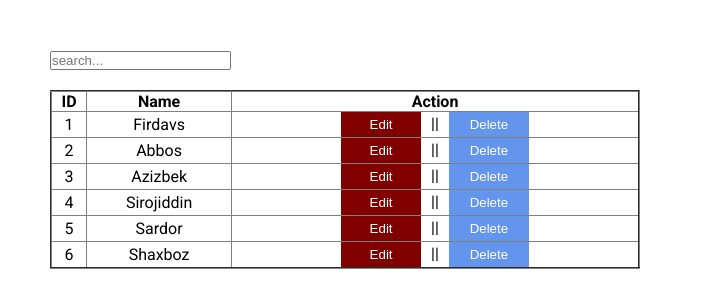
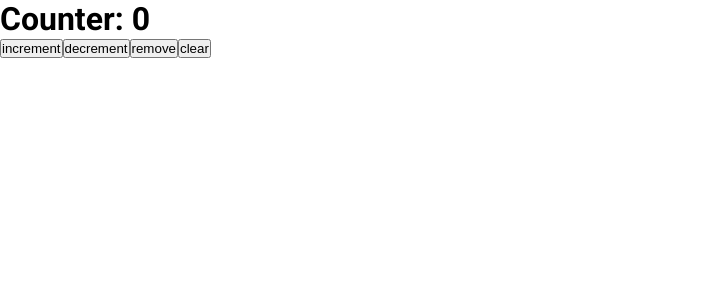
Before and after one commit to Abbos1202/reactjs, a React (Create React App) app: page / in a window 1280 px wide. Shown: the top 308 px of the page, without its empty margins (0-703 px from the left). Built offline with nearby package versions, Linux system fonts and the light colour scheme; a web font is replaced by a local one.

Commit message:
localStorage

```diff
--- a/package.json
+++ b/package.json
@@ -8,6 +8,7 @@
     "@testing-library/user-event": "^13.5.0",
     "react": "^18.2.0",
     "react-dom": "^18.2.0",
+    "react-router-dom": "^5.3.4",
     "react-scripts": "5.0.1",
     "styled-components": "^6.0.0-rc.3",
     "web-vitals": "^2.1.4"
--- a/src/App.jsx
+++ b/src/App.jsx
@@ -1,12 +1,30 @@
-import React from 'react'
-import CRUD from './CRUD/CRUD'
+import React, { useState } from "react";
 
 const App = () => {
+  const [count, setCount] = useState(Number(localStorage.getItem('count')));
+
+  const Increment = () => {
+    // localStorage.setItem('count', count + 1)
+    localStorage.setItem('count', JSON.stringify({count: count + 1}))
+    setCount(count + 1)
+  }
+
+  const Decrement = () => {
+    localStorage.setItem('count', count - 1)
+    setCount(count - 1)
+  }
+
+   console.log(JSON.parse(localStorage.getItem('count')));
+
   return (
     <div>
-      <CRUD />
+      <h1>Counter: {count} </h1>
+      <button onClick={Increment}>increment</button>
+      <button onClick={Decrement}>decrement</button>
+      <button onClick={() => localStorage.removeItem('count')}>remove</button>
+      <button onClick={() => localStorage.clear()}>clear</button>
     </div>
-  )
-}
+  );
+};
 
-export default App
+export default App;
--- a/src/CRUD/CRUD.jsx
+++ /dev/null
@@ -1,85 +0,0 @@
-import React, { useReducer, useState } from "react";
-import { reducer } from "../reducer/reducer";
-import { DELETE, SEARCH, UPDATE, GETNAME, SAVE } from "../reducer/types";
-import { Container, Table, Tbody, Button1, Button2 } from "./crudStyle";
-
-const CRUD = () => {
-  const [state, dispatch] = useReducer(reducer, {
-    data: [
-      { id: 1, name: "Firdavs" },
-      { id: 2, name: "Abbos" },
-      { id: 3, name: "Azizbek" },
-      { id: 4, name: "Sirojiddin" },
-      { id: 5, name: "Sardor" },
-      { id: 6, name: "Shaxboz" },
-    ],
-    select: null,
-    title: "",
-  });
-
-  return (
-    <Container>
-      <input
-        onChange={(e) => dispatch({ type: SEARCH, payload: e.target.value })}
-        type="text"
-        placeholder="search..."
-      />
-      <Table border={2}>
-        <thead>
-          <tr>
-            <th>ID</th>
-            <th>Name</th>
-            <th colSpan={2}>Action</th>
-          </tr>
-        </thead>
-        <Tbody>
-          {state.data.length ? (
-            state.data.map((value) => {
-              return (
-                <tr key={value.id}>
-                  <td>{value.id}</td>
-                  <td>
-                    {state.select === value.id ? (
-                      <input onChange={(e) => dispatch({type: GETNAME, payload: {titleEvent: e.target.value}})} value={state.title} type="text" />
-                    ) : (
-                      value.name
-                    )}
-                  </td>
-                  <td>
-                    {state.select === value.id ? (
-                      <Button1 onClick={() => dispatch({type: SAVE})}>Save</Button1>
-                    ) : (
-                      <Button1
-                        onClick={() =>
-                          dispatch({ type: UPDATE, payload: { mock: value } })
-                        }
-                      >
-                        Edit
-                      </Button1>
-                    )}
-                    ||
-                    <Button2
-                      onClick={() =>
-                        dispatch({ type: DELETE, payload: { ids: value.id } })
-                      }
-                    >
-                      Delete
-                    </Button2>
-                  </td>
-                </tr>
-              );
-            })
-          ) : (
-            <tr>
-              <th colSpan={3}>
-                <h1>No data</h1>
-              </th>
-            </tr>
-          )}
-        </Tbody>
-      </Table>
-    </Container>
-  );
-};
-
-export default CRUD;
--- a/src/CRUD/crudStyle.js
+++ /dev/null
@@ -1,58 +0,0 @@
-import styled from  'styled-components';
-
-export const Container = styled.div`
-   width: 100%;
-   height: 100vh;
-   padding: 50px;
-`
-export const Table = styled.table`
-   border-collapse: collapse;
-   width: 50%;
-   margin-top: 20px;
-`;
-export const Tbody = styled.tbody`
-   text-align: center;
-`;
-
-export const Btn = styled.button`
-   width: 80px ;
-   height: 20px;
-   background-color: coral;
-   border: none;
-   color: #fff;
-   &:active {
-    transform: scale(0.96);
-   }
-   &:hover {
-    background-color: crimson;
-   }
-`;
-
-export const Button1 = styled.button`
-   width: 80px ;
-   height: 25px;
-   margin-right: 10px;
-   background-color: maroon;
-   border: none;
-   color: #fff;
-   &:active {
-    transform: scale(0.96);
-   }
-   &:hover {
-    background-color: chocolate;
-   }
-`;
-export const Button2 = styled.button`
-   width: 80px ;
-   height: 25px;
-   background-color: cornflowerblue;
-   margin-left: 10px;
-   border: none;
-   color: #fff;
-   &:active {
-    transform: scale(0.96);
-   }
-   &:hover {
-    background-color: darkorangen;
-   }
-`;
--- a/src/reducer/reducer.js
+++ /dev/null
@@ -1,35 +0,0 @@
-import { data } from '../mock';
-import { CREATE, DELETE, SEARCH, GETVALUE, UPDATE, GETNAME, SAVE } from './types';
-
-
-export const reducer = (state, action) => {
-
-
-    switch (action.type) {
-        // search
-        case SEARCH: return {
-            ...state,
-            data: data.filter((value) => value.name.toLowerCase().includes(action.payload.toLowerCase()))
-        }
-        // update
-        case UPDATE: return {
-            ...state,
-            select: action.payload.mock.id,
-            title: action.payload.mock.name,
-        }
-        case GETNAME: return {
-            ...state,
-            title: action.payload.titleEvent
-        }
-        case SAVE: return {
-            data: state.data.map((value) => value.id === state.select ? { ...value, name: state.title } : value)
-        }
-        // delete
-        case DELETE: return {
-            ...state,
-            data: state.data.filter((value) => value.id !== action.payload.ids)
-        }
-
-        default: return state
-    }
-};
--- a/src/reducer/types.js
+++ /dev/null
@@ -1,17 +0,0 @@
-export const INCREMENT = 'INCREMENT';
-export const DECREMENT = 'DECREMENT';
-
-export const DELETE = 'DELETE';
-export const UPDATE = 'UPDATE';
-
-export const SEARCH = 'SEARCH';
-
-export const CREATE = 'CREATE';
-
-export const SELECT = 'SELECT';
-
-export const GETVALUE = 'GETVALUE';
-
-export const GETNAME = 'GETNAME';
-
-export const SAVE = 'SAVE';
```
Also changed, not shown: review.js (+14 -0 lines), 1 other file (tests, documents, lock files or other folders).
